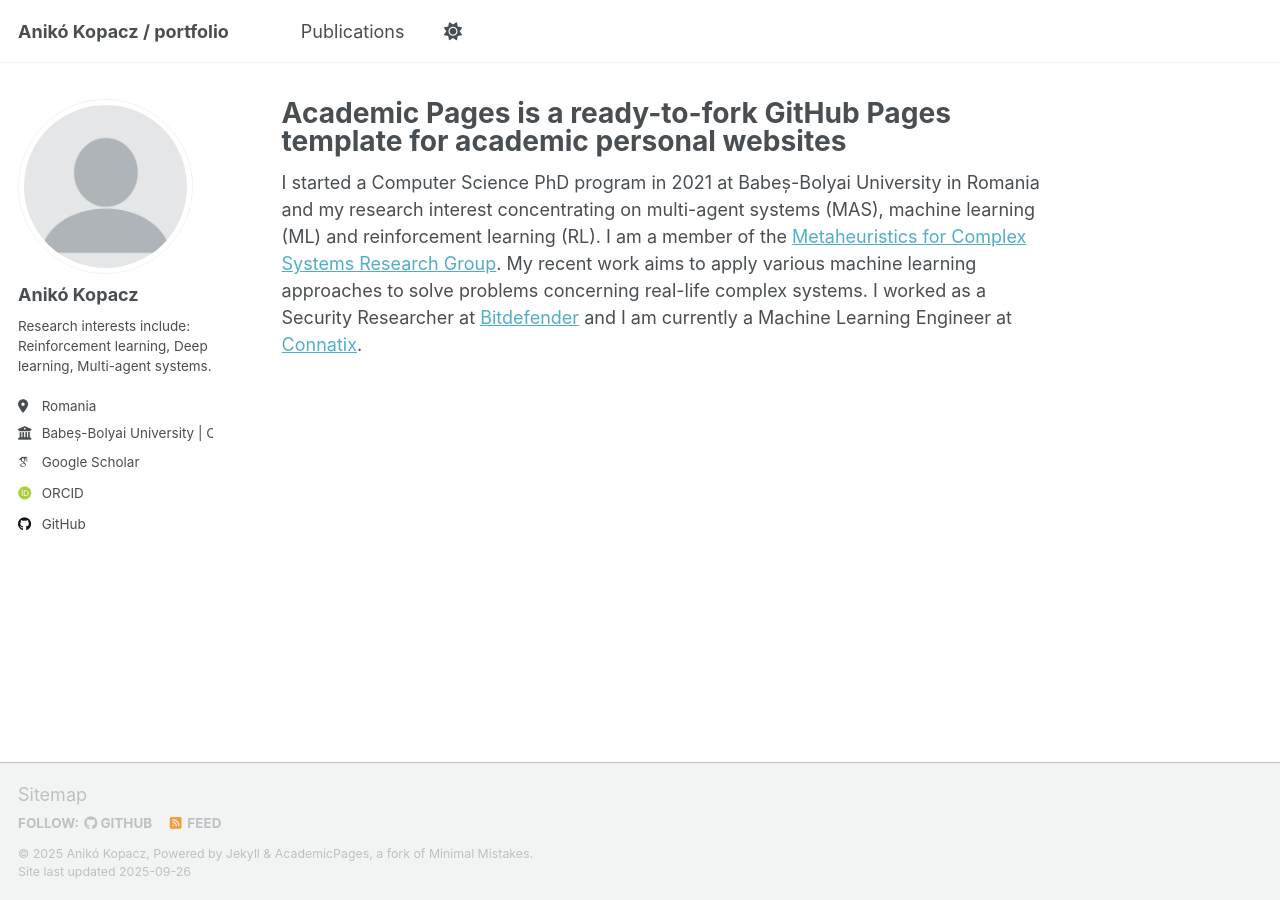
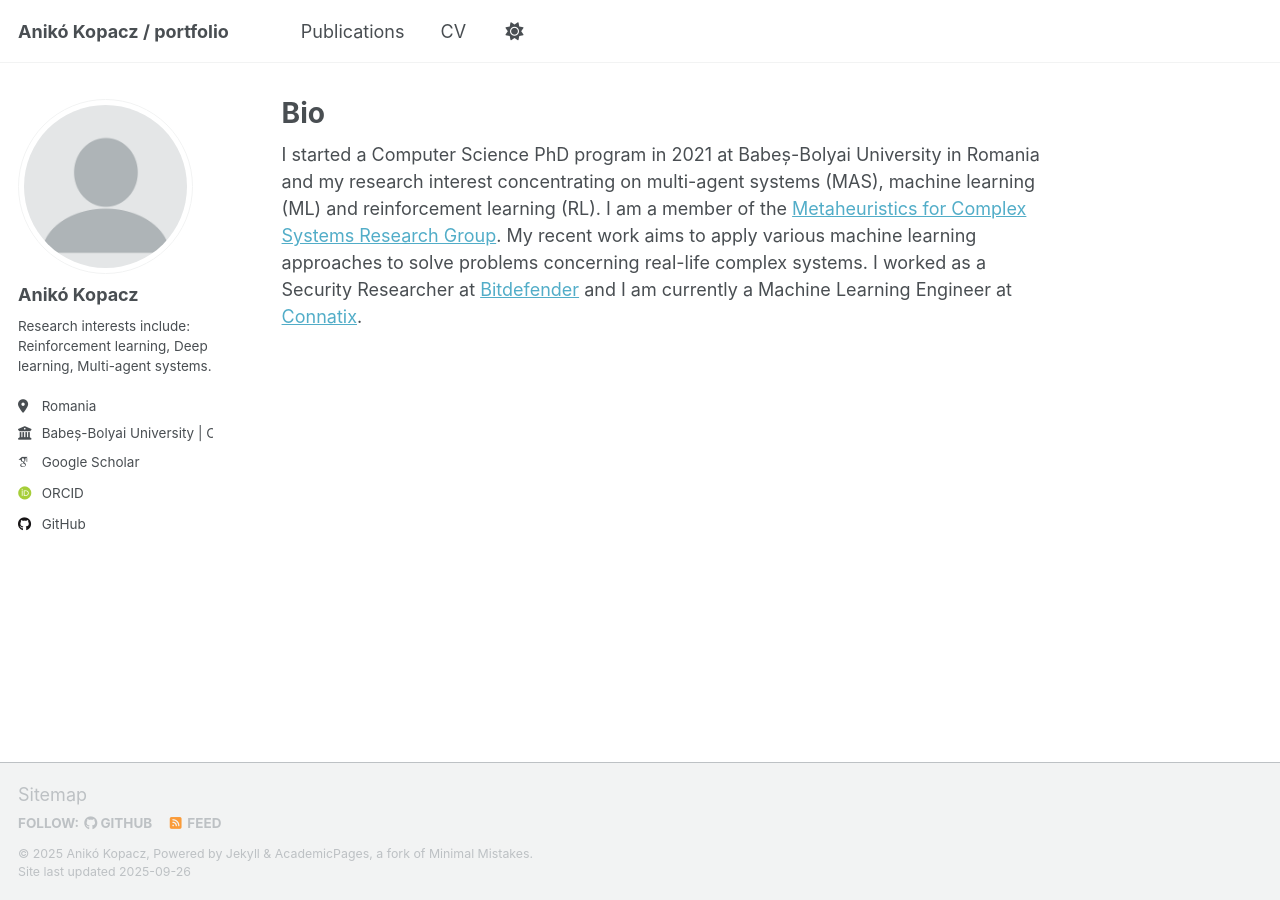
Before and after one commit to akopacz/akopacz.github.io, a Jekyll site: the page built from _pages/about.md, in a window 1280 px wide. Built offline with Jekyll 4.4.1, drawn with Linux system fonts in a browser that asks for light colours; some web fonts are replaced; a script that is not in the unit is left out.

Commit message:
fix: update biography title

```diff
--- a/_data/navigation.yml
+++ b/_data/navigation.yml
@@ -23,8 +23,8 @@ main:
   # - title: "Blog Posts"
   #   url: /year-archive/
 
-  # - title: "CV"
-  #   url: /cv/
+  - title: "CV"
+    url: /cv/
 
   # - title: "CV"
   #   url: /cv-json/
--- a/_pages/about.md
+++ b/_pages/about.md
@@ -1,6 +1,7 @@
 ---
 permalink: /
-title: "Academic Pages is a ready-to-fork GitHub Pages template for academic personal websites"
+title: "Bio"
+excerpt: "About me"
 author_profile: true
 redirect_from:
   - /about/
```
